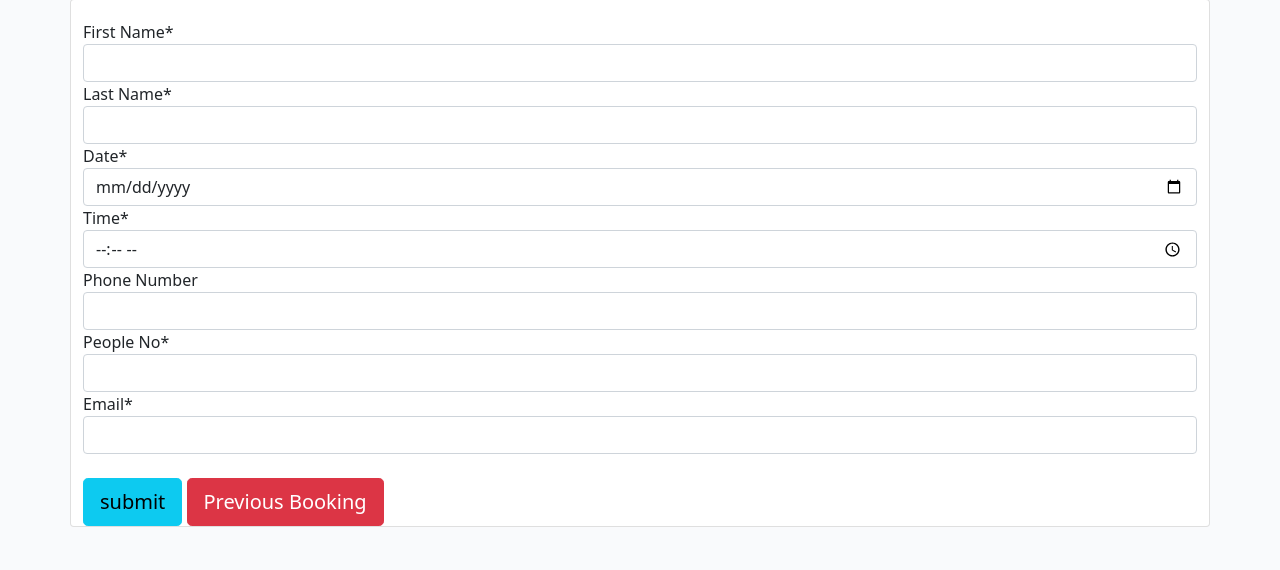
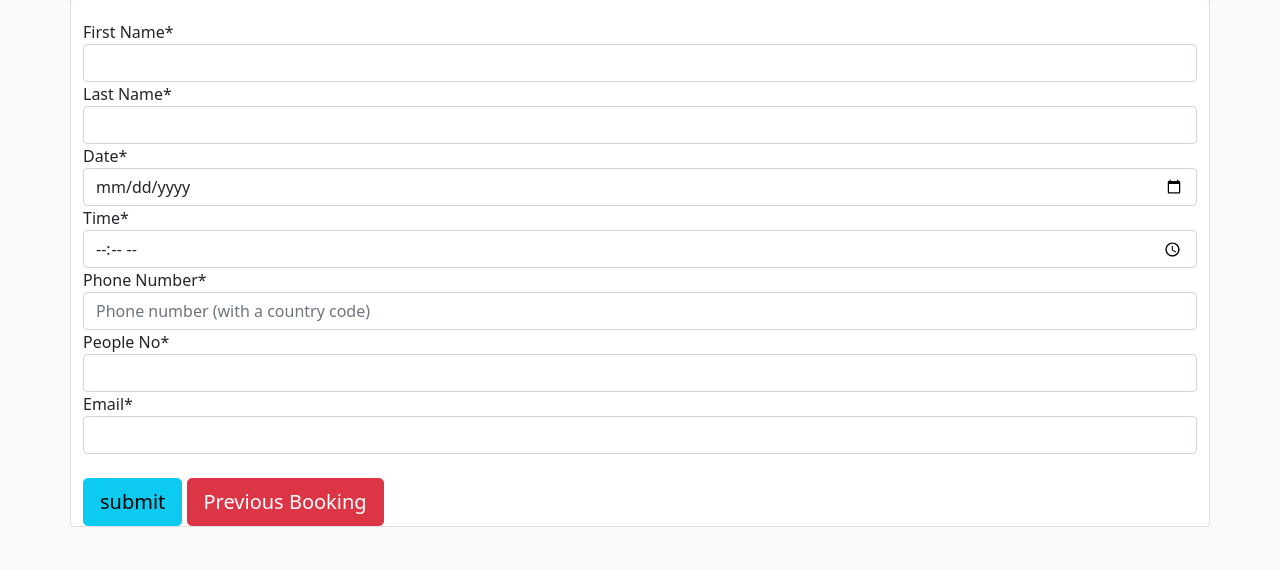
Before and after one commit to Melhefnawi/Restaurant-Booking, a Django app: page /booking in a window 1280 px wide. Shown: the part 61-631 px from the top of the page. Run offline with Django 3.2, Linux system fonts and the light colour scheme; some libraries are stand-ins or nearby versions.

Commit message:
adjusting the bug in form

```diff
--- a/bookingsystem/forms.py
+++ b/bookingsystem/forms.py
@@ -25,15 +25,21 @@ class BookingForms(forms.ModelForm):
         fields = ('First_Name', 'Last_Name', 'Date',
                   'Time', 'Phone_Number', 'People_No', 'Email', )
         widgets = {
-            'Phone_Number': PhoneNumberPrefixWidget(),
+            #'Phone_Number': PhoneNumberPrefixWidget(),
+            "Phone_Number": forms.TextInput(
+                attrs={
+                    "placeholder": "Phone number (with a country code) ",
+                    "type": "tel",
+                    "minlength": 12,
+                    "maxlength": 15,}),
             'Date' : FutureDateInput(),
             'Time': forms.DateInput(
                 format=("%H:%M"),
                 attrs={'class': 'form-control',
                        'placeholder': 'Select a date',
                        'type': 'time'
-                      }),
+                    }),
 
 
 
-        }
+         }
--- a/bookingsystem/models.py
+++ b/bookingsystem/models.py
@@ -14,17 +14,15 @@ from phonenumber_field.modelfields import PhoneNumberField
 
 class Booking_details(models.Model):
 
-    Booking_Id = models.IntegerField(unique=True, null=True)
+
     Slug = models.SlugField(unique=True, null=True)
     First_Name = models.CharField(max_length=200)
     Last_Name = models.CharField(max_length=200)
     Email = models.EmailField(null=True)
-    Phone_Number = PhoneNumberField(blank=True, null=True, region=('IE'),max_length=(18))
+    Phone_Number = models.TextField(null=True)                         #PhoneNumberField(blank=True, null=True)
     Date = models.DateField()
     Time = models.TimeField()
     People_No = models.IntegerField()
-    body = models.TextField(null=True)
-    Featured_image = CloudinaryField('image', default="placeholder")
     approved = models.BooleanField(default=False)
 
     class Meta:
--- a/bookingsystem/urls.py
+++ b/bookingsystem/urls.py
@@ -8,7 +8,7 @@ urlpatterns = [
     path('menu', views.MenuList.as_view(), name='menu'),
     path('<slug:slug>', views.BookingDetails.as_view(),
          name='Booking_details'),
-    path('booking/show_booking', views.ShowBooking.as_view(),
+    path('booking/show_booking/', views.ShowBooking.as_view(),
          name='Show_Booking'),
 
     path('booking/editbooking/<slug:slug>', views.EditBooking.as_view(), name='edit_booking'),
--- a/bookingsystem/views.py
+++ b/bookingsystem/views.py
@@ -46,29 +46,30 @@ class BookingForm(View):
 
         Phone_no = request.POST.get('Phone_Number')
 
-        print(Phone_no)
-
         if Booking_details.objects.filter(Phone_Number=Phone_no).exists():
             messages.info(request, "Previous Booking")
-            bookings_user = get_object_or_404(Booking_details, Phone_Number=Phone_no)
-            messages.info(request, "Previous Booking")
+            booking = request.POST.get('Phone_Number')
+            bookings = get_object_or_404(Booking_details, Slug=booking)
             return render(request, "booking/show_booking.html",
-                        {"bookings": bookings_user})
+                        {"bookings": bookings})
         else:
 
             booking_form = BookingForms(request.POST)
             if booking_form.is_valid():
                 booking_form.save()
+                messages.success(request, 'Form submission successful')
 
-        t = Booking_details.objects.get(request.POST.get('Phone_Number'))
-        t.Slug = Phone_no
-        t.save()
-        messages.success(request, 'Form submission successful')
-        bookings_user = get_object_or_404(
-            Booking_details, Phone_Number = Phone_no)
+                bookings = Booking_details.objects.all()
+                Booking_details.objects.filter(Phone_Number=Phone_no).update(Slug=Phone_no)
+
+
+
+        booking = request.POST.get('Phone_Number')
+        bookings = get_object_or_404(Booking_details, Phone_Number=booking)
+
 
         return render(request, "booking/show_booking.html",
-                            {"bookings": bookings_user})
+                    {"bookings": bookings})
 
 
 
--- a/templates/booking/show_all_bookings.html
+++ b/templates/booking/show_all_bookings.html
@@ -27,8 +27,7 @@
               </a>
               <hr />
               <p class="card-text text-muted h6">
-                Booking Date: {{booking.Date}} People No: {{ booking.People_No
-                }}
+                Booking Date: {{booking.Date}} People No: {{booking.People_No}}
               </p>
             </div>
           </div>
--- a/templates/booking/show_booking.html
+++ b/templates/booking/show_booking.html
@@ -22,7 +22,7 @@
                                     <p class="author">Booking Name: {{ bookings.First_Name }} {{bookings.Last_Name}}</p>
                                 </div>
                             </div>
-                            <a href="{% url 'Booking_details' bookings.Phone_Number %}" class="post-link">
+                            <a href="{% url 'Booking_details' bookings.Slug %}" class="post-link">
                                 <h2 class="card-title">{{ bookings.First_Name }}</h2>
                                 <p class="card-text">{{ bookings.Last_Name }}</p>
                                 <p class="card-text">Email: {{ bookings.Email}}</p>
```
Also changed, not shown: bookingsystem/migrations/0018_alter_booking_details_phone_number.py (added), bookingsystem/migrations/0019_auto_20231209_1926.py (added), bookingsystem/migrations/0020_auto_20231209_1932.py (added), bookingsystem/migrations/0021_alter_booking_details_phone_number.py (added).
